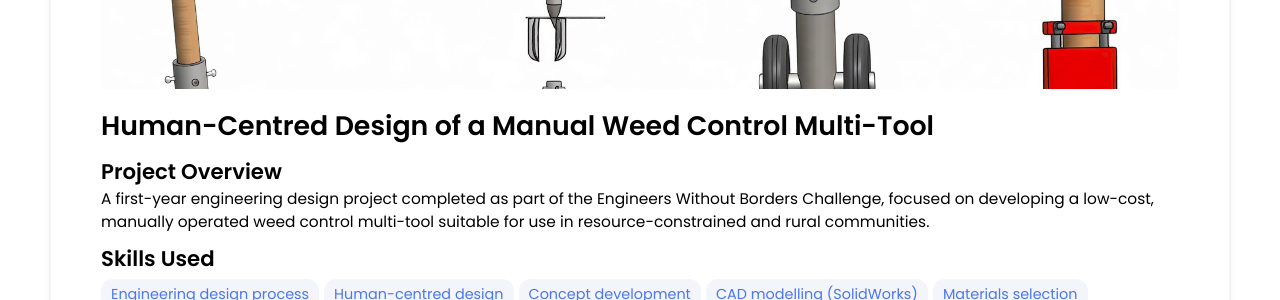
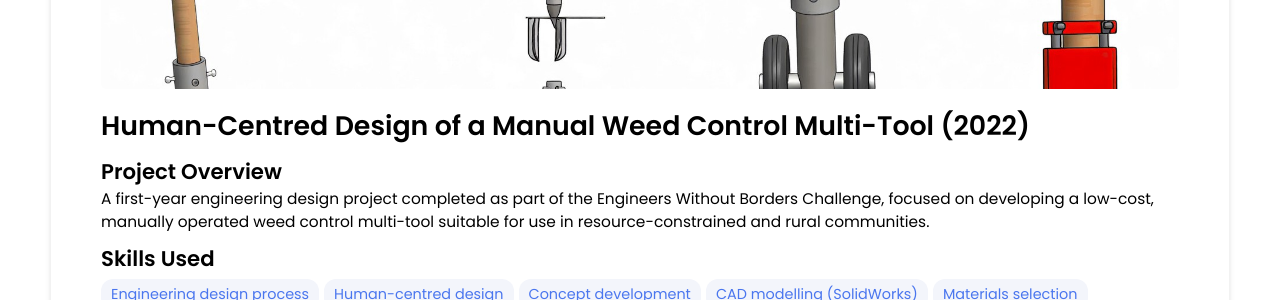
Before and after one commit to imraan11abdullah/imraan11abdullah.github.io, a Jekyll site: the page built from _projects/6-2022-weed-control-multitool-project/2022-weed-control-multitool-project.md, in a window 1280 px wide and 900 px high. Shown: the part 401-701 px from the top of the window. Built offline with Jekyll 4.4.1, drawn with Linux system fonts in a browser that asks for light colours.

Commit message:
Update 2022-weed-control-multitool-project.md

```diff
--- a/_projects/6-2022-weed-control-multitool-project/2022-weed-control-multitool-project.md
+++ b/_projects/6-2022-weed-control-multitool-project/2022-weed-control-multitool-project.md
@@ -1,8 +1,7 @@
 ---
 layout: post
-title: Human-Centred Design of a Manual Weed Control Multi-Tool
+title: Human-Centred Design of a Manual Weed Control Multi-Tool (2022)
 date: 2025-10-01
-order: 6
 description: >
   A first-year engineering design project completed as part of the Engineers Without
   Borders Challenge, focused on developing a low-cost, manually operated weed control
```
